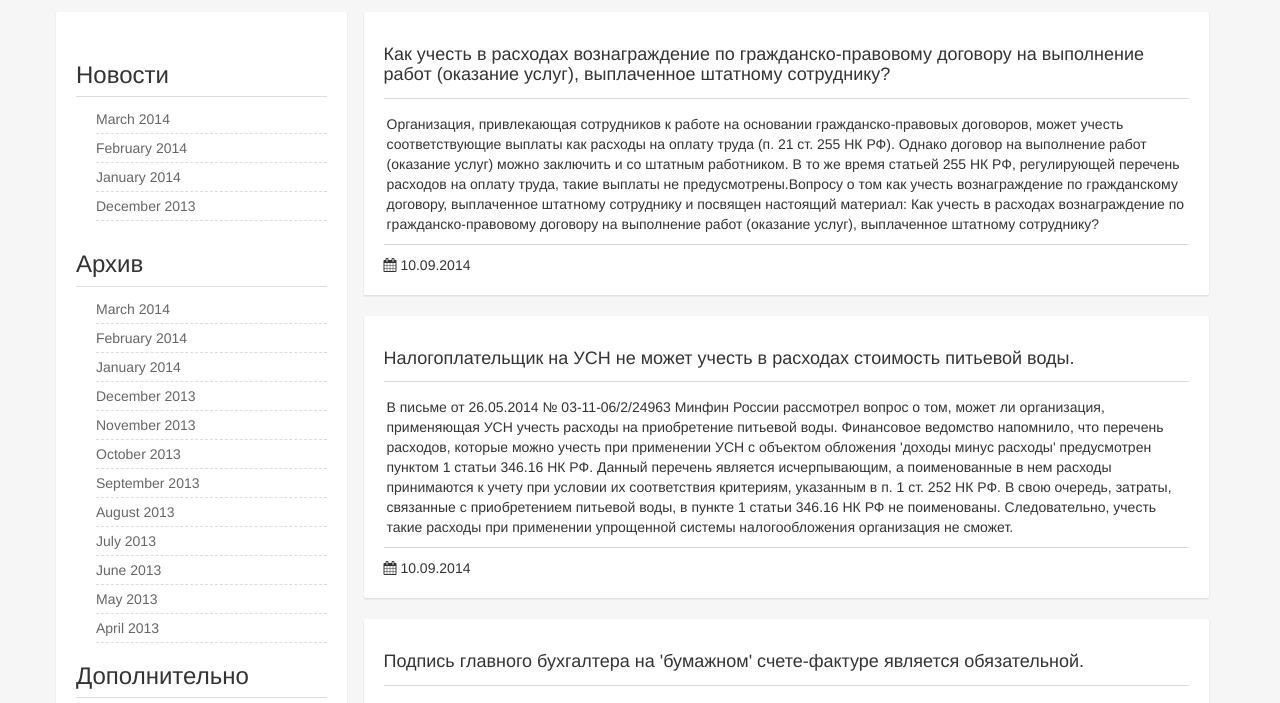
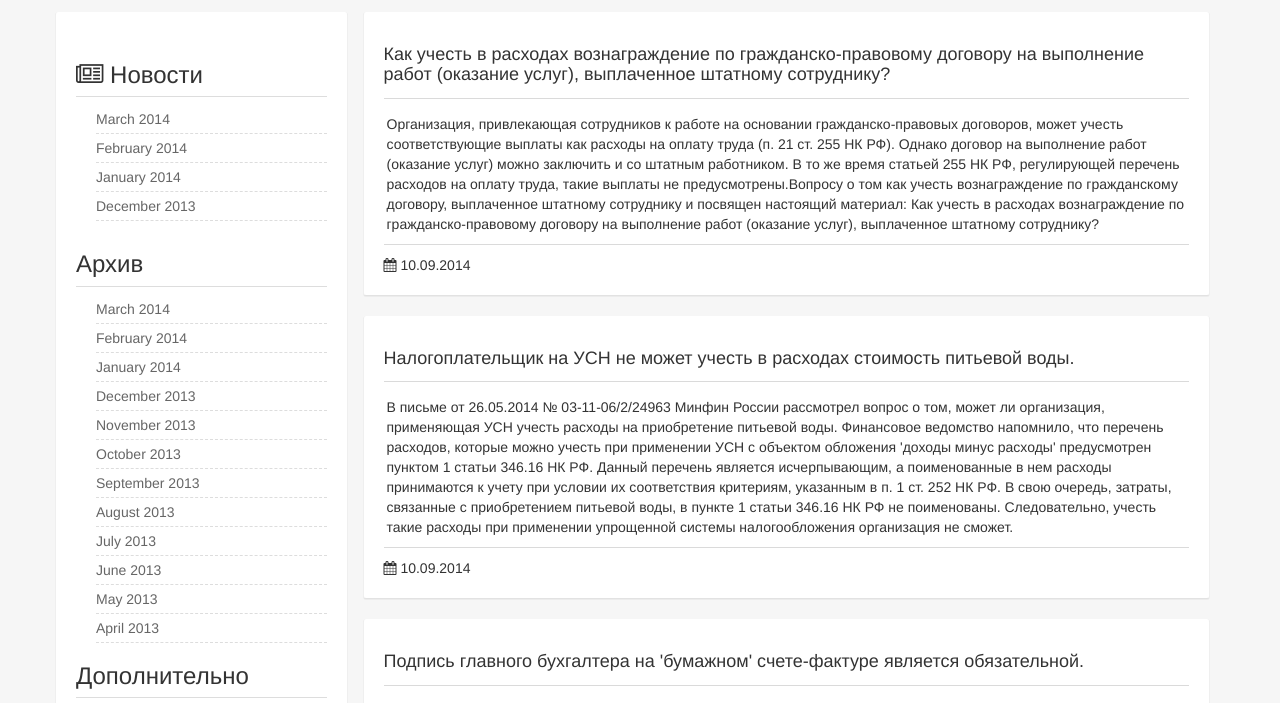
Before and after one commit to altcavs/Bootstrap-Gulp, a website: page index.html in a window 1280 px wide. Shown: the part 53-756 px from the top of the page. Drawn offline with Linux system fonts and the light colour scheme.

Commit message:
sidebar ++

```diff
--- a/index.html
+++ b/index.html
@@ -59,7 +59,7 @@
             <div class="col-sm-3 block-flat">
                 <div class="paad sidebar">
                     <div class="widget">
-                        <h3 class="matopen">Новости</h3>
+                        <h3 class="matopen"><i class="fa fa-newspaper-o"></i> Новости</h3>
                         <div class="matter">
                             <ul>
                                 <li><a href="#">March 2014</a></li>
```
